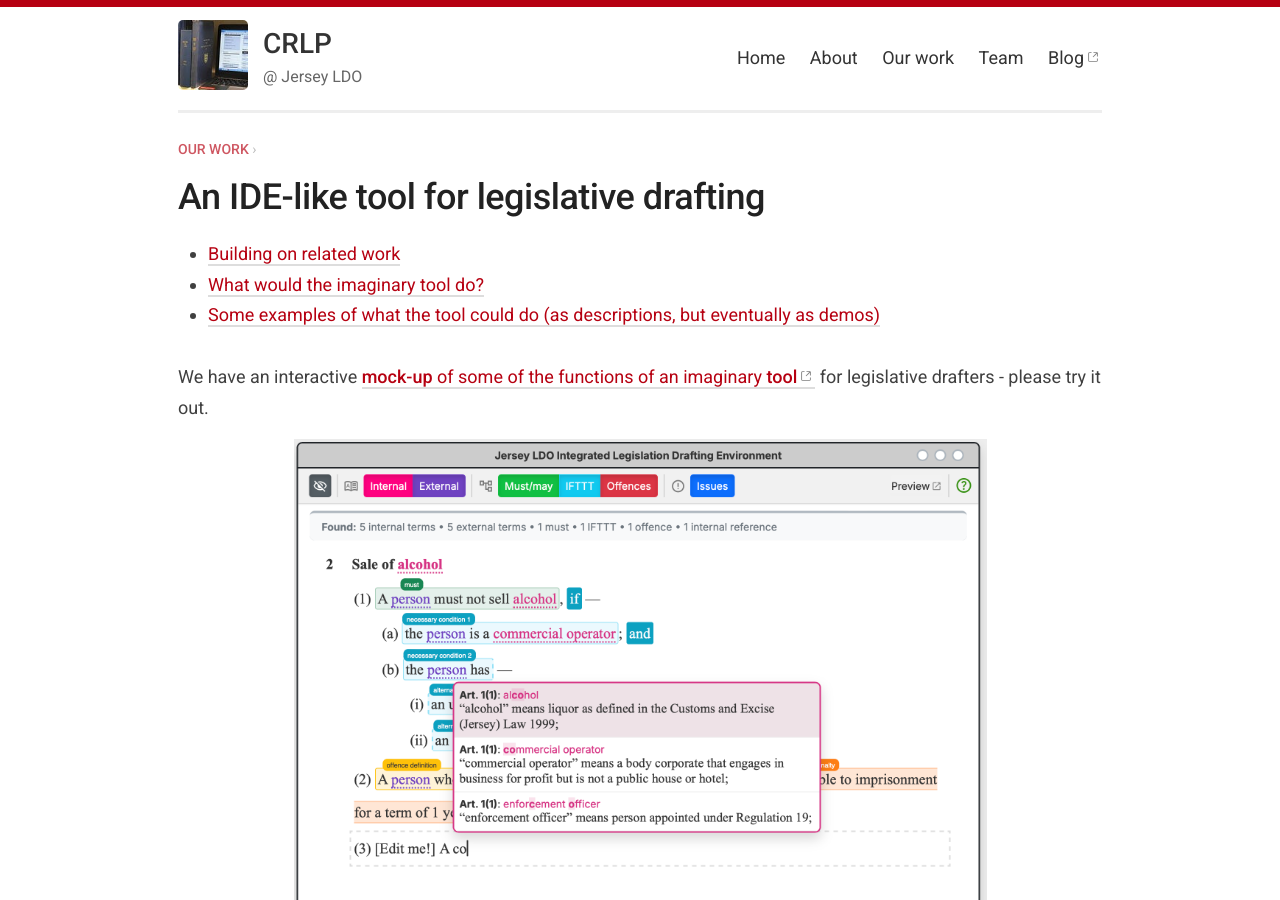
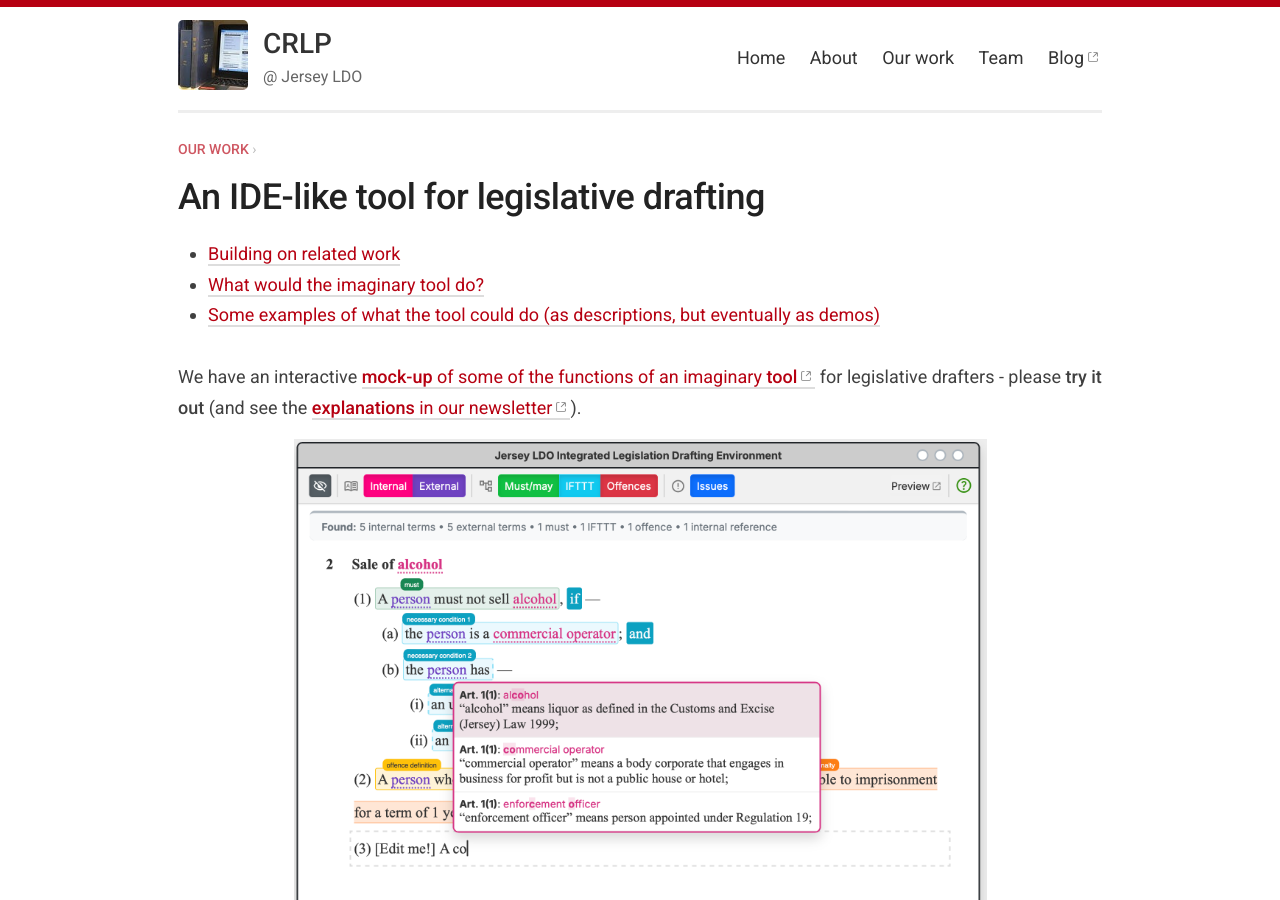
Before and after one commit to crlp-jerseyldo/crlp-jerseyldo.github.io, a Jekyll site: the page built from _pages/an-ide-for-legislation.md, in a window 1280 px wide and 900 px high. Built offline with Jekyll 4.4.1, drawn with Linux system fonts in a browser that asks for light colours.

Commit message:
Update an-ide-for-legislation.md
Added link to Substack explanation of mock-up

```diff
--- a/_pages/an-ide-for-legislation.md
+++ b/_pages/an-ide-for-legislation.md
@@ -9,7 +9,7 @@ parent_url: /work/
 * TOC
 {:toc}
 
-We have an interactive [**mock-up** of some of the functions of an imaginary **tool**](https://crlp-jerseyldo.github.io/ilde-mockup/){:target="_blank"} for legislative drafters - please try it out.
+We have an interactive [**mock-up** of some of the functions of an imaginary **tool**](https://crlp-jerseyldo.github.io/ilde-mockup/){:target="_blank"} for legislative drafters - please **try it out** (and see the [**explanations** in our newsletter](https://substack.com/@digitallegislation/p-149448484){:target="_blank"}).
 
 ![A screenshot of the mock-up of a drafting tool](/images/ILDE-mockup-screenshot.png)
 
```
